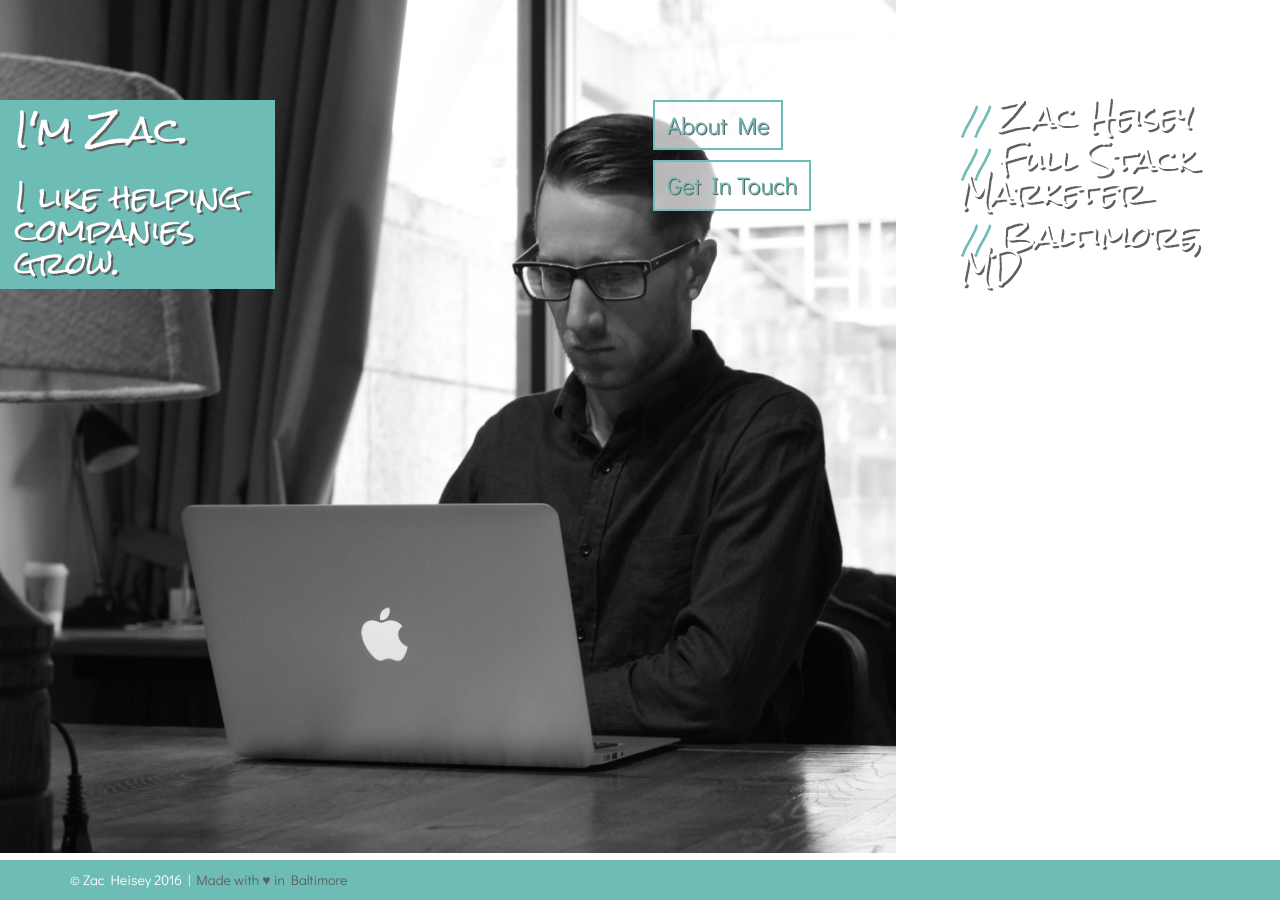
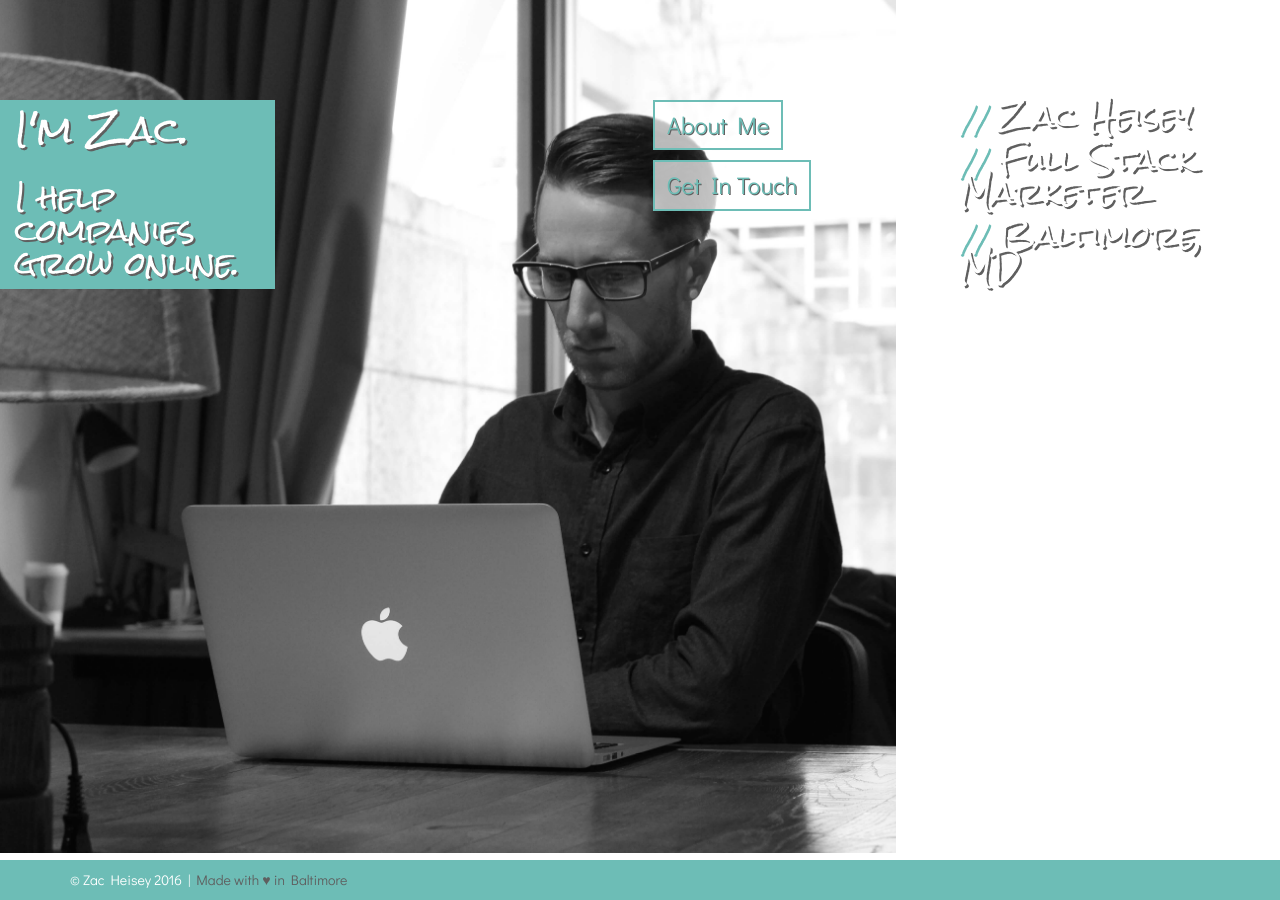
Before and after one commit to zac-heisey/zac-heisey.github.io, a Jekyll site: the page built from index.html, in a window 1280 px wide. Built offline with Jekyll 4.4.1, drawn with Linux system fonts in a browser that asks for light colours; nearby versions of some CDN libraries; some of the changed lines change nothing that is shown.

Commit message:
begin jekyll conversion process on homepage

```diff
--- a/index.html
+++ b/index.html
@@ -1,31 +1,14 @@
-<!DOCTYPE html>
-<html>
-<head>
-<meta charset="utf-8">
-    <meta http-equiv="X-UA-Compatible" content="IE=edge">
-    <meta name="viewport" content="width=device-width, initial-scale=1">
-    <link href="style.css" rel="stylesheet">
-	<title>Zac Heisey | Digital Marketer in Baltimore, MD</title>
-</head>
+---
+layout: default
+---
 
-<body>
-  <!-- Google Tag Manager -->
-  <noscript><iframe src="//www.googletagmanager.com/ns.html?id=GTM-P57K9C"
-  height="0" width="0" style="display:none;visibility:hidden"></iframe></noscript>
-  <script>(function(w,d,s,l,i){w[l]=w[l]||[];w[l].push({'gtm.start':
-  new Date().getTime(),event:'gtm.js'});var f=d.getElementsByTagName(s)[0],
-  j=d.createElement(s),dl=l!='dataLayer'?'&l='+l:'';j.async=true;j.src=
-  '//www.googletagmanager.com/gtm.js?id='+i+dl;f.parentNode.insertBefore(j,f);
-  })(window,document,'script','dataLayer','GTM-P57K9C');</script>
-  <!-- End Google Tag Manager -->
   <!-- Background Section (Wraps Intro, Buttons, and Content sections)-->
   <div class="background-section">
     <!-- Intro Section -->
     <div class="intro-section">
       <h1>I'm Zac.</h1>
-      <h2>I like helping<br>
-          companies<br>
-          grow.</h2>
+      <h2>I help companies<br>
+          grow online.</h2>
     </div>
 
     <!-- Buttons Section -->
@@ -56,20 +39,3 @@
       <a href="https://www.linkedin.com/in/zacheisey" target="_blank"><i class="fa fa-linkedin-square fa-4x" style="color:#6DBDB6"></i></a>
     </div>
   </div>
-
-	<!-- Footer Section -->
-	<div class="footer-section">
-		<div class="container">
-			<p>© Zac Heisey 2016 | <a href="http://madewithloveinbaltimore.org">Made with &hearts; in Baltimore</a></p>
-		</div>
-	</div>
-
-    <!-- Bootstrap core JavaScript
-    ================================================== -->
-    <!-- Placed at the end of the document so the pages load faster -->
-    <script src="https://ajax.googleapis.com/ajax/libs/jquery/1.12.0/jquery.min.js"></script>
-    <script src="https://ajax.googleapis.com/ajax/libs/jqueryui/1.11.4/jquery-ui.min.js"></script>
-    <script src="https://maxcdn.bootstrapcdn.com/bootstrap/3.3.6/js/bootstrap.min.js" integrity="sha256-KXn5puMvxCw+dAYznun+drMdG1IFl3agK0p/pqT9KAo= sha512-2e8qq0ETcfWRI4HJBzQiA3UoyFk6tbNyG+qSaIBZLyW9Xf3sWZHN/lxe9fTh1U45DpPf07yj94KsUHHWe4Yk1A==" crossorigin="anonymous"></script>
-    <script src="main.js"></script>
-</body>
-</html>
```
Also changed, not shown: 1 other file.
